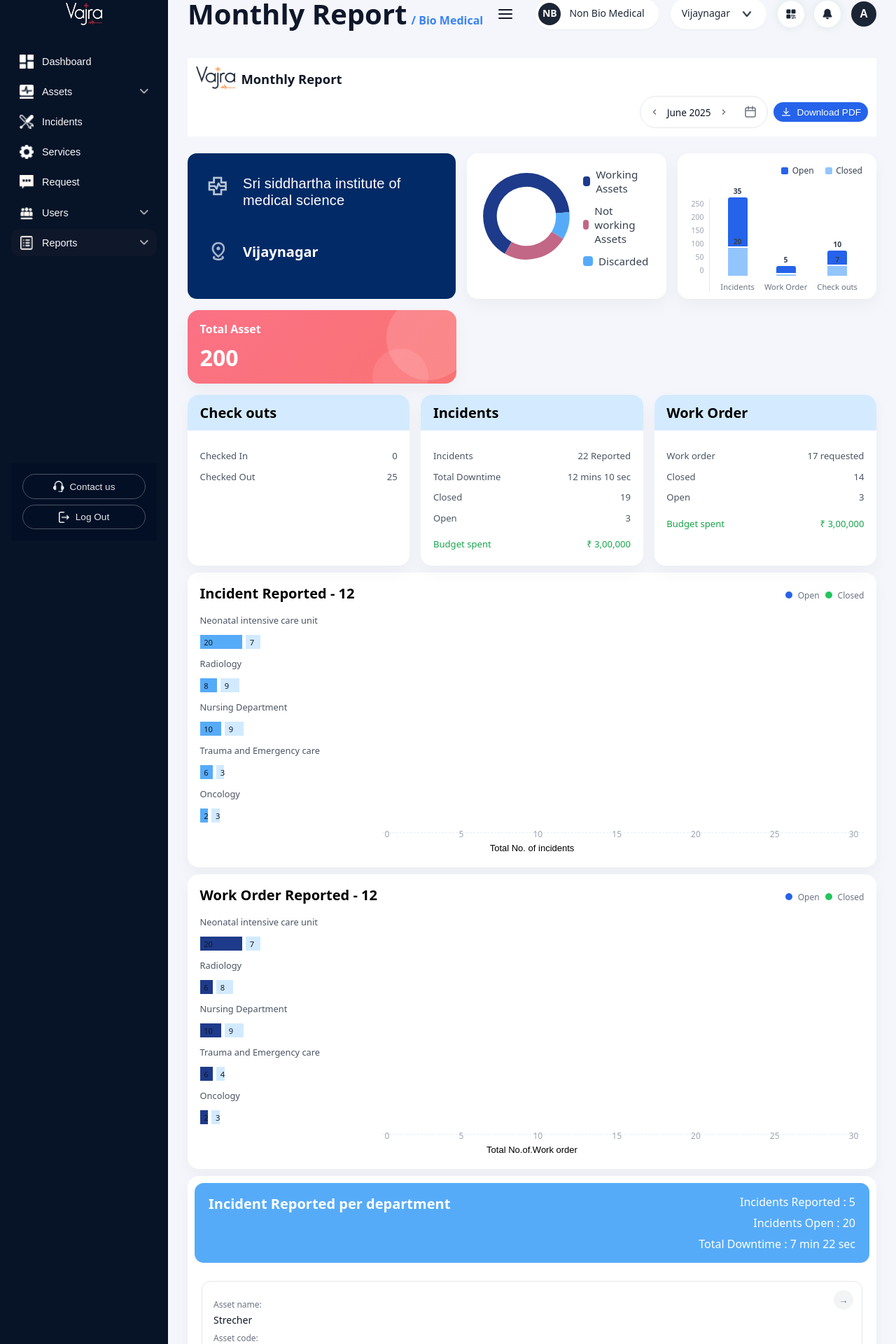
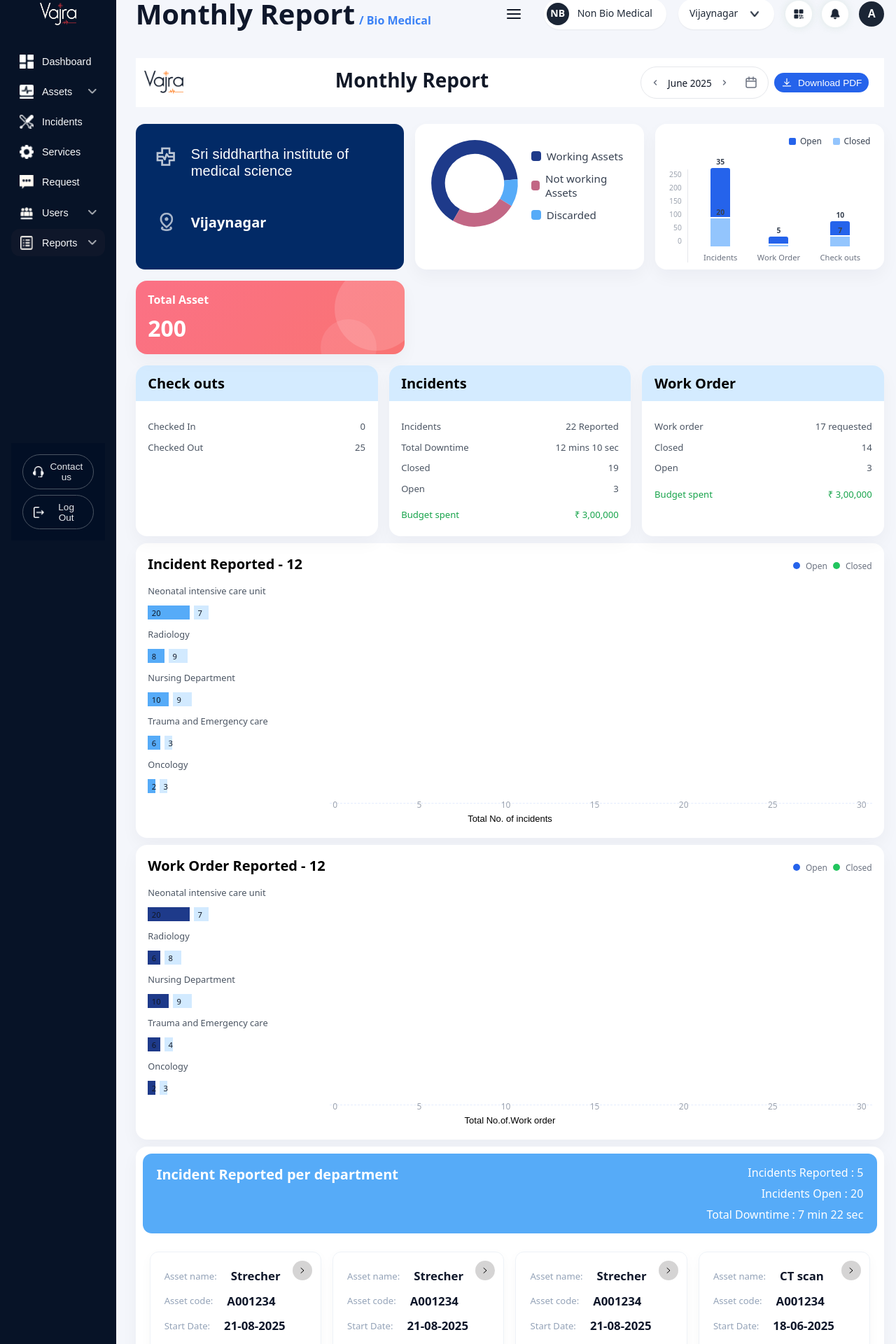
Before and after one commit to darshan-rajashekara/proteger-assignment, a React (Vite) app: page / in a window 1280 px wide. Shown: the part 28-1948 px from the top of the page at 70% size. Built offline with nearby package versions, Linux system fonts and the light colour scheme.

Commit message:
departmentcards alignment fixed

```diff
--- a/src/components/DepartmentSection.jsx
+++ b/src/components/DepartmentSection.jsx
@@ -45,7 +45,11 @@ const DepartmentSection = ({
           <div className="department-cards">
             {defaultAssets.map((asset, index) => (
               <div key={index} className="department-card">
-                <button className="card-nav-btn">→</button>
+                <button className="card-nav-btn" aria-label="Open details">
+                  <svg viewBox="0 0 24 24" fill="none" xmlns="http://www.w3.org/2000/svg" aria-hidden="true">
+                    <path d="M8 5l8 7-8 7" stroke="currentColor" strokeWidth="2" strokeLinecap="round" strokeLinejoin="round" />
+                  </svg>
+                </button>
 
                 <div className="card-content">
                   <div className="card-row">
--- a/src/pages/ReportsPage.jsx
+++ b/src/pages/ReportsPage.jsx
@@ -21,8 +21,10 @@ const ReportsPage = () => {
             <div className="report-header">
               <div className="report-header-left">
                 <img src={vajrablackicon} alt="Vajra" className="report-logo" />
-                <h2 className="report-title">Monthly Report</h2>
               </div>
+
+              <h2 className="report-title">Monthly Report</h2>
+
               <div className="report-header-right">
                 <div className="date-picker">
                   <button className="date-nav-btn" aria-label="Previous month">
--- a/src/styles/global.css
+++ b/src/styles/global.css
@@ -323,14 +323,14 @@ body {
 
 /* Report Header */
 .report-header {
-  display: flex;
-  justify-content: space-between;
-  align-items: center;
+  display: grid;
+  grid-template-columns: auto 1fr auto; /* logo | title (center) | controls */
+  align-items: center;
+  gap: 1rem;
   margin-bottom: 1.5rem;
-  flex-wrap: wrap;
-  gap: 1rem;
   background-color: #ffffff;
   height: 81px;
+  padding: 0 1.75rem;
 }
 
 .report-header-left {
@@ -338,7 +338,22 @@ body {
   align-items: center;
   gap: 1rem;
   margin-left: 0;
-  flex: 1;
+}
+
+.report-title {
+  margin: 0;
+  font-size: 1.75rem;
+  font-weight: 700;
+  color: #111827;
+  justify-self: center; /* center in the middle column */
+  text-align: center;
+}
+
+.report-header-right {
+  display: flex;
+  align-items: center;
+  gap: 1rem;
+  justify-self: end;
 }
 
 /* Mobile menu button */
@@ -1266,70 +1281,106 @@ body {
 
 .department-card {
   background: #ffffff;
-  border: 1px solid #e5e7eb;
-  border-radius: 0.75rem;
-  padding: 1rem;
+  border: 1px solid #eef2f7;
+  border-radius: 12px;
+  padding: 1rem 3rem 1rem 1.25rem;
+  /* ↑ extra right padding ONLY for arrow space */
   position: relative;
   display: flex;
   flex-direction: column;
-  gap: 0.75rem;
-  transition: box-shadow 0.2s;
-}
+  gap: 0.65rem;
+  box-shadow: 0 6px 18px rgba(2,6,23,0.03);
+}
+
 
 .department-card:hover {
-  box-shadow: 0 4px 12px rgba(0, 0, 0, 0.1);
+  transform: translateY(-3px);
+  box-shadow: 0 10px 30px rgba(2,6,23,0.06);
 }
 
 .card-nav-btn {
   position: absolute;
-  top: 0.75rem;
-  right: 0.75rem;
+  top: 12px;
+  right: 12px;
   width: 28px;
   height: 28px;
   border-radius: 50%;
-  background: #f3f4f6;
+  background: rgba(138, 136, 136, 0.36); /* #8A88885C */
   border: none;
   display: flex;
   align-items: center;
   justify-content: center;
   cursor: pointer;
-  color: #6b7280;
-  transition: all 0.2s;
-}
+}
+
+.card-nav-btn svg {
+  width: 12px;
+  height: 12px;
+  stroke: #ffffff;
+}
+
+
 
 .card-nav-btn:hover {
-  background: #e5e7eb;
-  color: #111827;
-}
-
-.card-nav-btn svg {
-  width: 16px;
-  height: 16px;
+  transform: translateY(-2px);
+  box-shadow: 0 10px 24px rgba(2,6,23,0.08);
+}
+
+.card-nav-btn:focus {
+  outline: 3px solid rgba(37,99,235,0.12);
+  outline-offset: 2px;
 }
 
 .card-content {
   display: flex;
   flex-direction: column;
   gap: 0.5rem;
-  margin-top: 0.5rem;
+  margin-top: 0.25rem;
 }
 
 .card-row {
   display: flex;
-  flex-direction: column;
-  gap: 0.25rem;
+  grid-template-columns: 150px 1fr; /* fixed label column | flexible value column */
+  align-items: center;
+  column-gap: 12px;
+  row-gap: 6px;
+  min-width: 0;
+  padding: 4px 0; /* small vertical spacing between rows */
+}
+
+/* Reduce label column on very small screens */
+@media (max-width: 420px) {
+  .card-row {
+    grid-template-columns: 120px 1fr;
+  }
+}
+
+/* Allow stacked layout on extremely narrow screens if needed */
+@media (max-width: 320px) {
+  .card-row {
+    grid-template-columns: 1fr;
+    align-items: flex-start;
+  }
 }
 
 .card-label {
-  font-size: 0.75rem;
-  color: #6b7280;
+  font-size: 0.82rem;
+  color: #94a3b8; /* lighter, muted label color like Figma */
   font-weight: 400;
+  margin: 0; /* inline layout, no bottom margin */
+  white-space: nowrap; /* keep label concise */
+  margin-right: 0.5rem;
 }
 
 .card-value {
-  font-size: 0.875rem;
-  color: #111827;
-  font-weight: 500;
+  font-size: 1.05rem;
+  color: #0f172a; /* darker, prominent value color */
+  font-weight: 600;
+  line-height: 1.15;
+  min-width: 0; /* allow shrinking */
+  white-space: nowrap;
+  overflow: hidden;
+  text-overflow: ellipsis;
 }
 
 /* Responsive tweaks */
@@ -1447,6 +1498,11 @@ body {
     height: auto;
   }
 
+  /* Small screens: stack department cards one per row */
+  .department-cards {
+    grid-template-columns: 1fr;
+  }
+
   .report-header-left {
     gap: 8px;
     align-items: center;
@@ -1487,10 +1543,10 @@ body {
     height: 34px;
   }
 
-  .report-title {
+  /* .report-title {
     font-size: 1.15rem;
     margin: 0;
-  }
+  } */
 
   .report-header-right {
     width: 100%;
@@ -1545,10 +1601,6 @@ body {
     align-items: flex-start;
   }
 
-  .department-cards {
-    grid-template-columns: 1fr;
-  }
-
   .department-header {
     padding: 1rem 1.25rem;
   }
```
